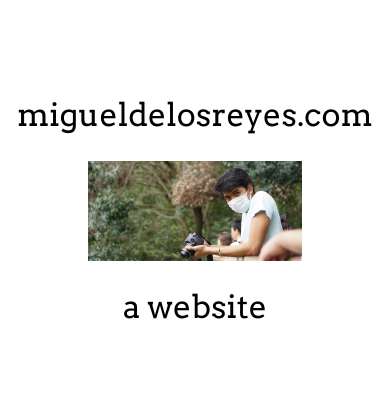
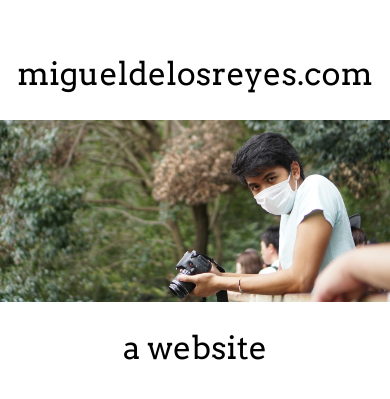
Before and after one commit to migueldlr/migueldelosreyes.com, a plain HTML site: page index.html in a window 390 px wide. Shown: the part 211-610 px from the top of the page. Drawn offline with Linux system fonts and the light colour scheme.

Commit message:
Responsivity! It's 2018!

```diff
--- a/style/index.css
+++ b/style/index.css
@@ -45,3 +45,9 @@ h1, h2, h3, h4, h5, h6 {
 #footer {
     font-size: 2em;
 }
+
+@media only screen and (max-width: 1200px) {
+    #main-img {
+        width: 100%;
+    }
+}
```
